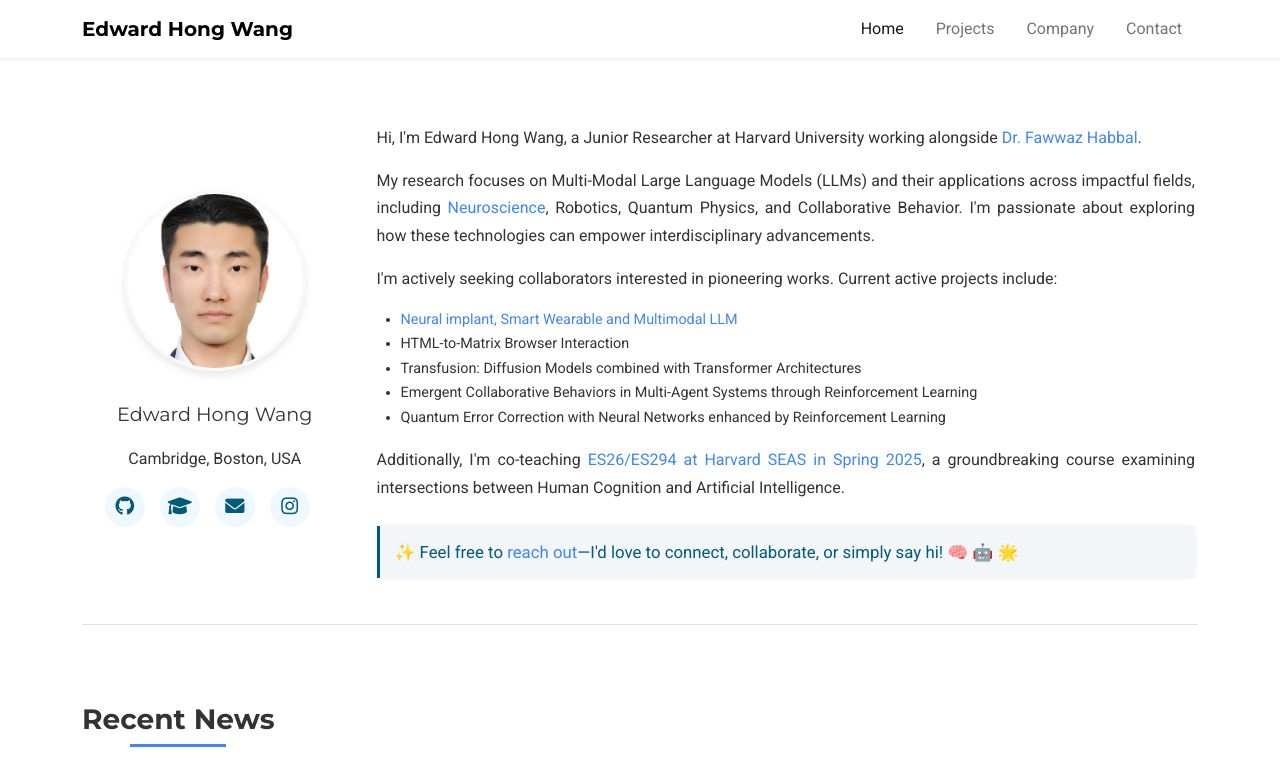
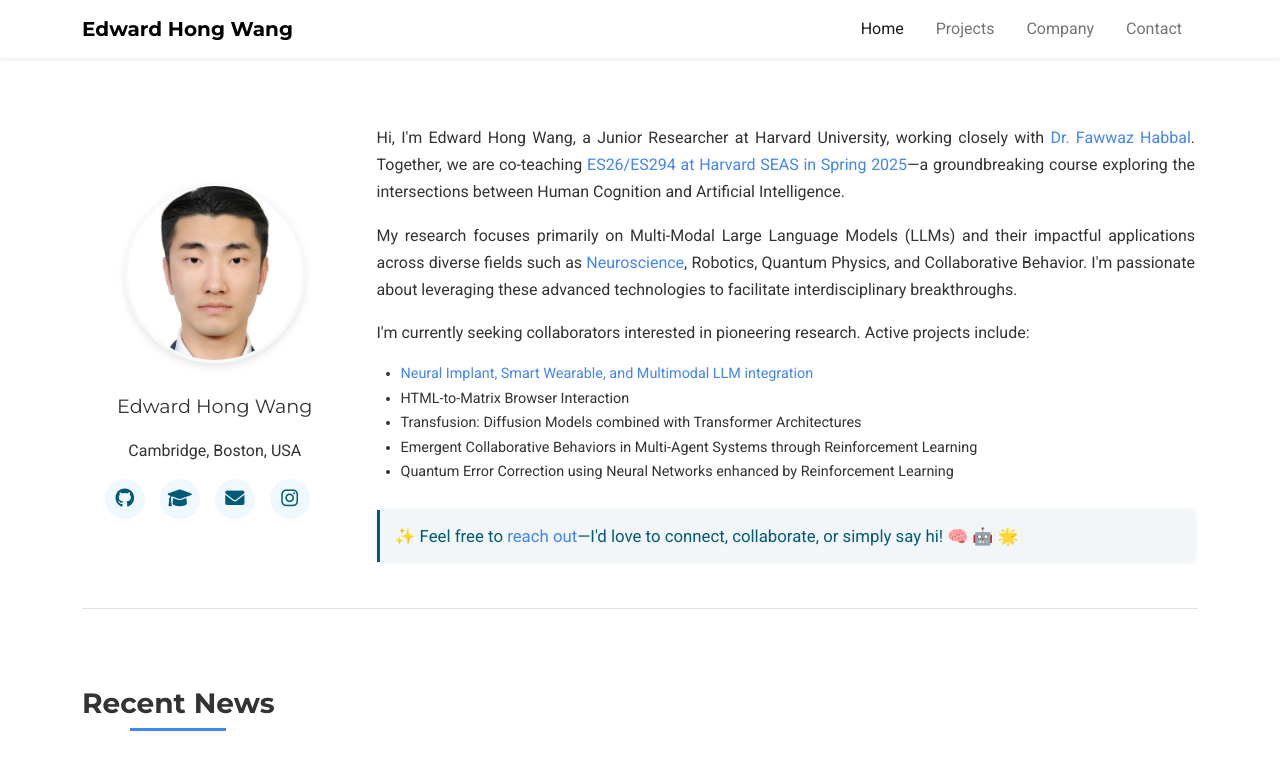
Before and after one commit to EdwardModelChef/EdwardModelChef.github.io, a plain HTML site: page index.html in a window 1280 px wide. Shown: the top 772 px of the page. Drawn offline with nearby package versions, Linux system fonts and the light colour scheme.

Commit message:
Update personal introduction text with improved wording and structure

```diff
--- a/index.html
+++ b/index.html
@@ -298,24 +298,21 @@
                 </div>
                 <div class="col-md-9 intro-text">
                     <p>
-                        Hi, I'm Edward Hong Wang, a Junior Researcher at Harvard University working alongside <a href="https://publicservice.fas.harvard.edu/people/fawwaz-habbal" target="_blank">Dr. Fawwaz Habbal</a>.
+                        Hi, I'm Edward Hong Wang, a Junior Researcher at Harvard University, working closely with <a href="https://publicservice.fas.harvard.edu/people/fawwaz-habbal" target="_blank">Dr. Fawwaz Habbal</a>. Together, we are co-teaching <a href="http://www.es26harvard.com" target="_blank">ES26/ES294 at Harvard SEAS in Spring 2025</a>—a groundbreaking course exploring the intersections between Human Cognition and Artificial Intelligence.
                     </p>
                     <p>
-                        My research focuses on Multi-Modal Large Language Models (LLMs) and their applications across impactful fields, including <a href="https://arxiv.org/abs/2503.12334" target="_blank">Neuroscience</a>, Robotics, Quantum Physics, and Collaborative Behavior. I'm passionate about exploring how these technologies can empower interdisciplinary advancements.
+                        My research focuses primarily on Multi-Modal Large Language Models (LLMs) and their impactful applications across diverse fields such as <a href="https://arxiv.org/abs/2503.12334" target="_blank">Neuroscience</a>, Robotics, Quantum Physics, and Collaborative Behavior. I'm passionate about leveraging these advanced technologies to facilitate interdisciplinary breakthroughs.
                     </p>
                     <p>
-                        I'm actively seeking collaborators interested in pioneering works. Current active projects include:
+                        I'm currently seeking collaborators interested in pioneering research. Active projects include:
                     </p>
                     <ul class="current-projects" style="font-size: 0.9rem;">
-                        <li><a href="https://wxcynthia.github.io/AImonitor/" target="_blank">Neural implant, Smart Wearable and Multimodal LLM</a></li>
+                        <li><a href="https://wxcynthia.github.io/AImonitor/" target="_blank">Neural Implant, Smart Wearable, and Multimodal LLM integration</a></li>
                         <li>HTML-to-Matrix Browser Interaction</li>
                         <li>Transfusion: Diffusion Models combined with Transformer Architectures</li>
                         <li>Emergent Collaborative Behaviors in Multi-Agent Systems through Reinforcement Learning</li>
-                        <li>Quantum Error Correction with Neural Networks enhanced by Reinforcement Learning</li>
+                        <li>Quantum Error Correction using Neural Networks enhanced by Reinforcement Learning</li>
                     </ul>
-                    <p>
-                        Additionally, I'm co-teaching <a href="http://www.es26harvard.com" target="_blank">ES26/ES294 at Harvard SEAS in Spring 2025</a>, a groundbreaking course examining intersections between Human Cognition and Artificial Intelligence.
-                    </p>
                     <p class="reach-out-message" style="color: rgb(2, 90, 119); font-weight: 500; font-size: 1.05rem; padding: 12px 15px; background-color: rgba(2, 90, 119, 0.05); border-left: 3px solid rgb(2, 90, 119); border-radius: 0 4px 4px 0; margin-top: 25px;">
                         ✨ Feel free to <a href="mailto:how173@g.harvard.edu,edwardwang0616@gmail.com">reach out</a>—I'd love to connect, collaborate, or simply say hi! 🧠 🤖 🌟
                     </p>
```
